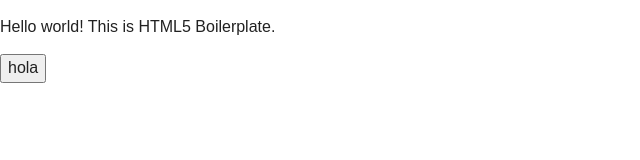
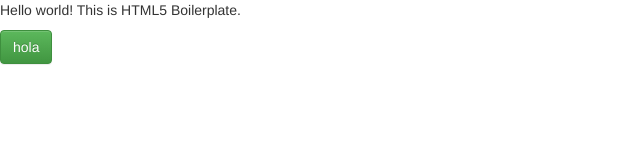
Before and after one commit to angel-lothbrok/pruebas, a plain HTML site: page index.html in a window 1280 px wide. Shown: the whole page, without its empty margins (0-640 px from the left). Drawn offline with nearby package versions, Linux system fonts and the light colour scheme.

Commit message:
se agrego bootstrap

```diff
--- a/index.html
+++ b/index.html
@@ -12,6 +12,14 @@
 
         <link rel="stylesheet" href="css/normalize.css">
         <link rel="stylesheet" href="css/main.css">
+                <!-- Latest compiled and minified CSS -->
+        <link rel="stylesheet" href="https://maxcdn.bootstrapcdn.com/bootstrap/3.3.7/css/bootstrap.min.css" integrity="sha384-BVYiiSIFeK1dGmJRAkycuHAHRg32OmUcww7on3RYdg4Va+PmSTsz/K68vbdEjh4u" crossorigin="anonymous">
+
+        <!-- Optional theme -->
+        <link rel="stylesheet" href="https://maxcdn.bootstrapcdn.com/bootstrap/3.3.7/css/bootstrap-theme.min.css" integrity="sha384-rHyoN1iRsVXV4nD0JutlnGaslCJuC7uwjduW9SVrLvRYooPp2bWYgmgJQIXwl/Sp" crossorigin="anonymous">
+
+        <!-- Latest compiled and minified JavaScript -->
+        <script src="https://maxcdn.bootstrapcdn.com/bootstrap/3.3.7/js/bootstrap.min.js" integrity="sha384-Tc5IQib027qvyjSMfHjOMaLkfuWVxZxUPnCJA7l2mCWNIpG9mGCD8wGNIcPD7Txa" crossorigin="anonymous"></script>
         <script src="js/vendor/modernizr-2.8.3.min.js"></script>
     </head>
     <body>
@@ -22,7 +30,7 @@
         <!-- Add your site or application content here -->
         <p>Hello world! This is HTML5 Boilerplate.</p>
 
-        <button type="" class="btn">hola</button>
+        <button type="" class="btn btn-success">hola</button>
 
         <script src="https://code.jquery.com/jquery-1.12.0.min.js"></script>
         <script>window.jQuery || document.write('<script src="js/vendor/jquery-1.12.0.min.js"><\/script>')</script>
```
Also changed, not shown: commits.txt (added).
